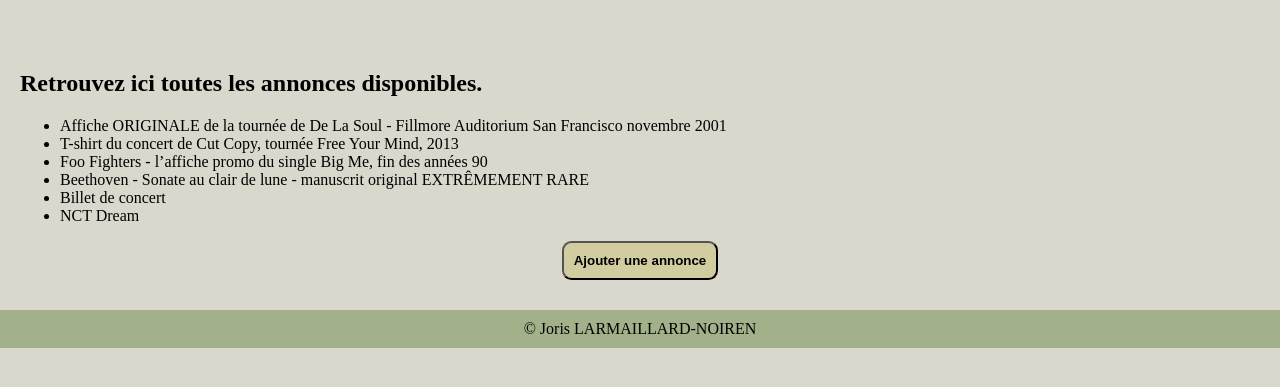
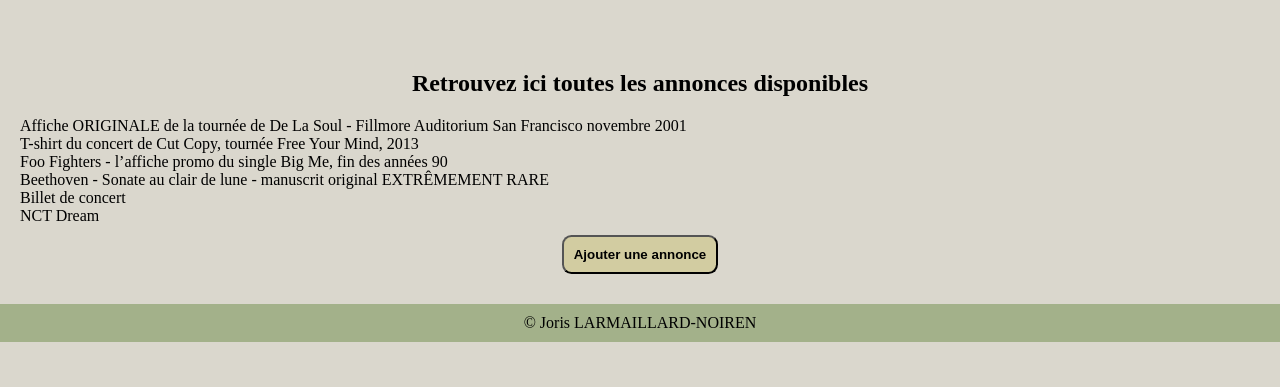
Before and after one commit to 31Joojo/django-web-app, a Django app: page /ads/ in a window 1280 px wide. Shown: the part 118-505 px from the top of the page. Run offline with Django 5.2, Linux system fonts and the light colour scheme; data comes from the database, SQL or seed files in the repository.

Commit message:
Modification conteneur titre et style des groupes/annonces

```diff
--- a/merchex/listings/templates/listings/ad_list.html
+++ b/merchex/listings/templates/listings/ad_list.html
@@ -2,12 +2,15 @@
 
 {% block content %}
 
-    <h2>Retrouvez ici toutes les annonces disponibles.</h2>
-    <ul>
-        {% for listing in listings %}
-            <li><a href="{% url 'ad-detail' listing.id %}">{{ listing.title }}</a></li>
-        {% endfor %}
-    </ul>
+    <div class="titre"><h2>Retrouvez ici toutes les annonces disponibles</h2></div>
+
+    <section class="conteneur-ads">
+        <section class="section-ads">
+            {% for listing in listings %}
+                <div class="contenu"><a href="{% url 'ad-detail' listing.id %}">{{ listing.title }}</a></div>
+            {% endfor %}
+        </section>
+    </section>
 
     <div class="conteneur-bouton">
         <a href="{% url 'ad-create' %}">
--- a/merchex/listings/templates/listings/band_list.html
+++ b/merchex/listings/templates/listings/band_list.html
@@ -33,7 +33,7 @@
     <section class="conteneur-bands">
         <section class="section-bands">
             {% for band in bands %}
-             <div class="band"><a href="{% url 'band-detail' band.id %}">{{ band.name }}</a></div>
+             <div class="contenu"><a href="{% url 'band-detail' band.id %}">{{ band.name }}</a></div>
             {% endfor %}
         </section>
     </section>
```
